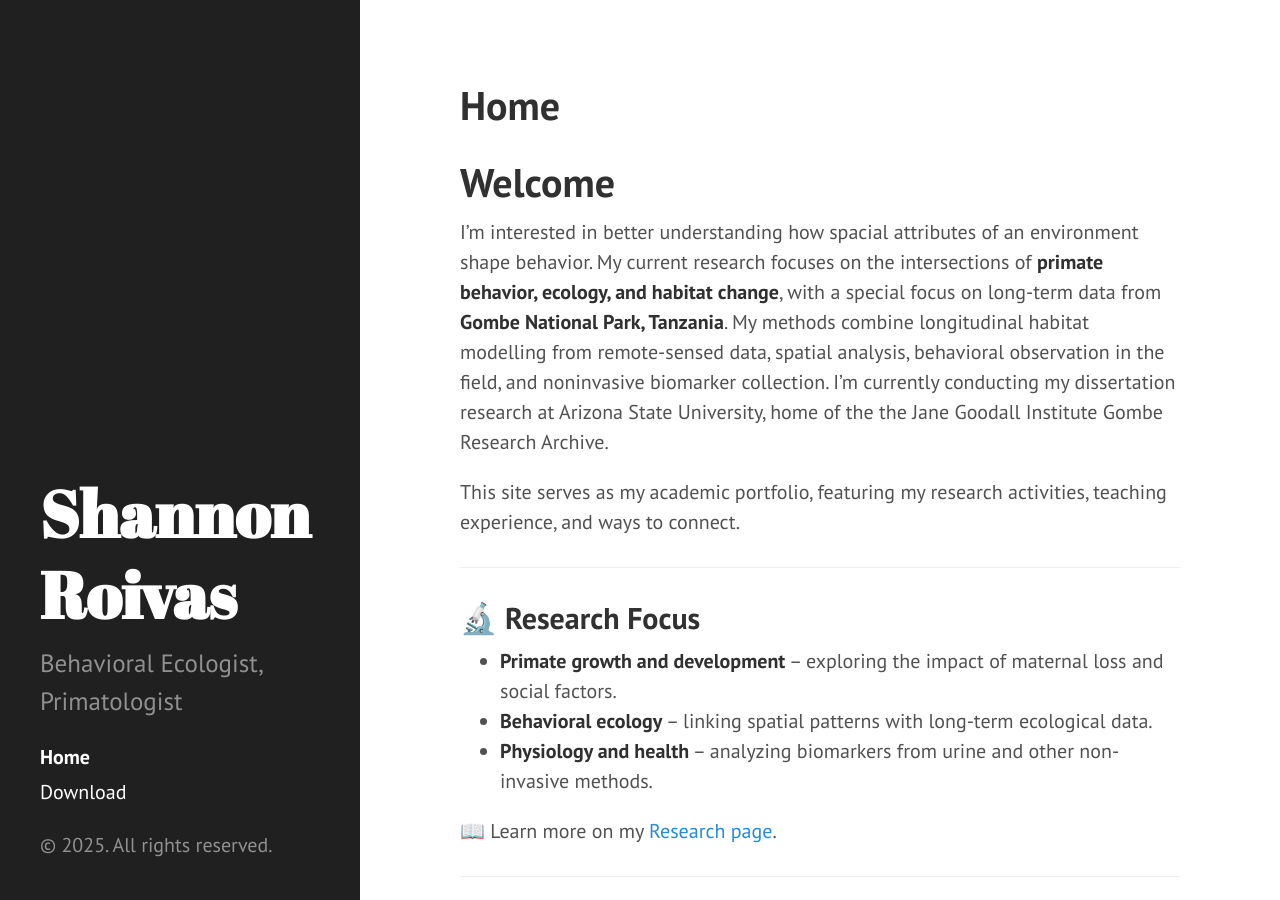
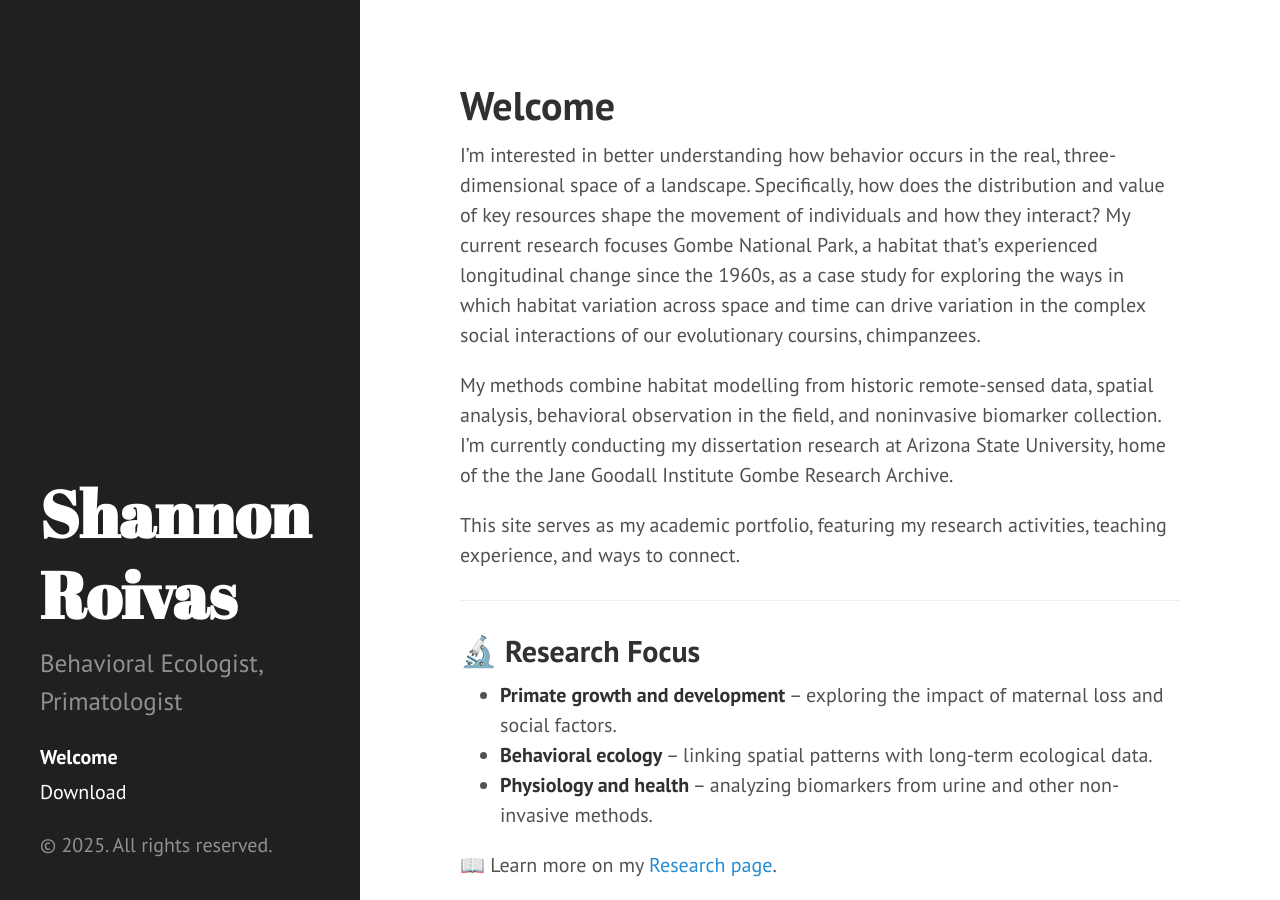
Before and after one commit to shannonroivas/shannonroivas.github.io, a Jekyll site: the page built from index.md, in a window 1280 px wide and 900 px high. Built offline with Jekyll 4.4.1, drawn with Linux system fonts in a browser that asks for light colours.

Commit message:
Update index.md

```diff
--- a/index.md
+++ b/index.md
@@ -1,11 +1,11 @@
 ---
 layout: page
-title: "Home"
+title: "Welcome"
 ---
 
-# Welcome
+I'm interested in better understanding how behavior occurs in the real, three-dimensional space of a landscape. Specifically, how does the distribution and value of key resources shape the movement of individuals and how they interact? My current research focuses Gombe National Park, a habitat that's experienced longitudinal change since the 1960s, as a case study for exploring the ways in which habitat variation across space and time can drive variation in the complex social interactions of our evolutionary coursins, chimpanzees.
 
-I'm interested in better understanding how spacial attributes of an environment shape behavior. My current research focuses on the intersections of **primate behavior, ecology, and habitat change**, with a special focus on long-term data from **Gombe National Park, Tanzania**. My methods combine longitudinal habitat modelling from remote-sensed data, spatial analysis, behavioral observation in the field, and noninvasive biomarker collection. I'm currently conducting my dissertation research at Arizona State University, home of the the Jane Goodall Institute Gombe Research Archive.
+My methods combine habitat modelling from historic remote-sensed data, spatial analysis, behavioral observation in the field, and noninvasive biomarker collection. I'm currently conducting my dissertation research at Arizona State University, home of the the Jane Goodall Institute Gombe Research Archive.
 
 This site serves as my academic portfolio, featuring my research activities, teaching experience, and ways to connect.
 
```
